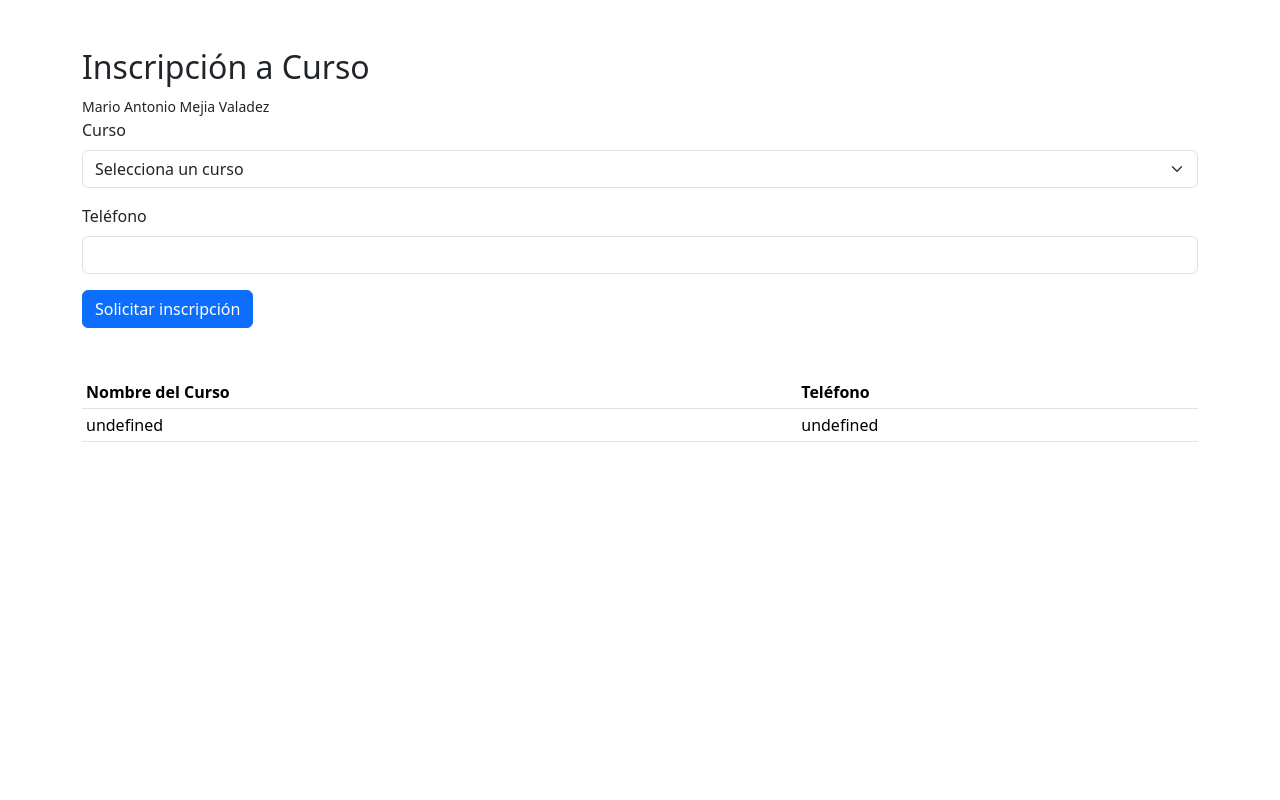
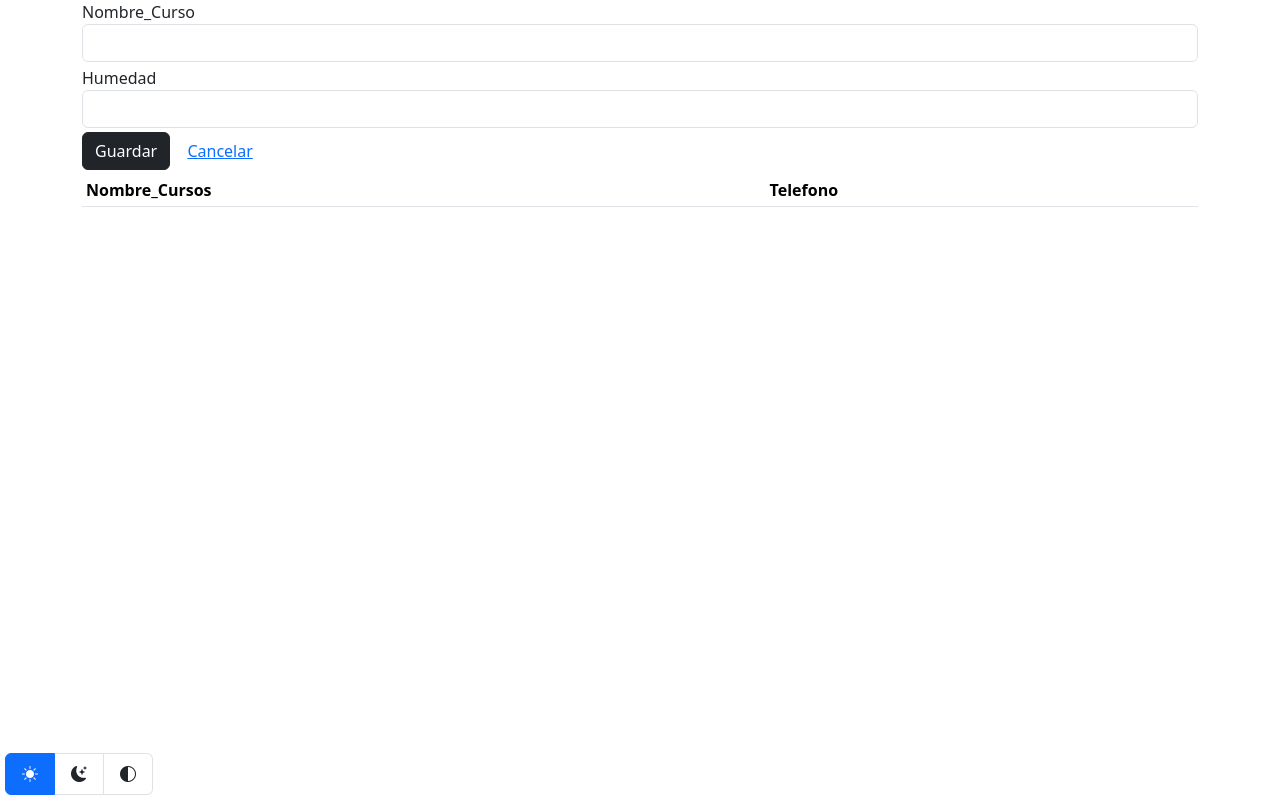
Before and after one commit to Saul941/Flask7B, a Flask app: page / in a window 1280 px wide. Run offline with Flask 3, Linux system fonts and the light colour scheme; tables that the repository leaves empty or names only in its code hold one stand-in row (values such as "Sample post"); lists and menus that the app fills with data are empty; some libraries are stand-ins or nearby versions.

Commit message:
Update app.html

```diff
--- a/templates/app.html
+++ b/templates/app.html
@@ -3,98 +3,171 @@
 <head>
     <meta charset="UTF-8">
     <meta name="viewport" content="width=device-width, initial-scale=1.0">
-    <title>Inscripción a Curso</title>
+
     <link href="https://cdn.jsdelivr.net/npm/bootstrap@5.3.3/dist/css/bootstrap.min.css" rel="stylesheet" integrity="sha384-QWTKZyjpPEjISv5WaRU9OFeRpok6YctnYmDr5pNlyT2bRjXh0JMhjY6hW+ALEwIH" crossorigin="anonymous">
+
     <script src="https://code.jquery.com/jquery-3.7.1.min.js" integrity="sha256-/JqT3SQfawRcv/BIHPThkBvs0OEvtFFmqPF/lYI/Cxo=" crossorigin="anonymous"></script>
-    <script src="https://cdnjs.cloudflare.com/ajax/libs/jquery-validate/1.19.5/jquery.validate.min.js"></script>
+
     <script src="https://js.pusher.com/8.2.0/pusher.min.js"></script>
+
+    <title>App</title>
 </head>
 <body>
-    <div class="container mt-5">
-        <h2>Inscripción a Curso</h2>
-        <small>Mario Antonio Mejia Valadez</small>
-        <form action="/registrar" method="GET" id="formInscripcion">
-            <div class="mb-3">
-                <label for="curso" class="form-label">Curso</label>
-                <select class="form-select" id="curso" name="curso" required>
-                    <option value="">Selecciona un curso</option>
-                    <option value="DSW">Desarrollo Software</option>
-                    <option value="MAI">Mantenimiento Industrial</option>
-                    <option value="MEC">Mecatronica</option>
-                </select>
+    <div class="container">
+      <form id="frmCursos" method="post">
+          <input type="hidden" id="id" name="id">
+
+          <div class="mb-1">
+              <label for="Cursos">Nombre_Curso</label>
+              <input type="text" id="Nombre_Curso" name="Nombre_Curso" class="form-control">
           </div>
-            <div class="mb-3">
-                <label for="telefono" class="form-label">Teléfono</label>
-                <input type="text" class="form-control" id="telefono" name="telefono" required minlength="10" maxlength="10" pattern="\d{10}">
+          <div class="mb-1">
+              <label for="Telefono">Humedad</label>
+              <input type="number" id="Telefono" name="Telefono" class="form-control">
           </div>
-            <button type="submit" class="btn btn-primary">Solicitar inscripción</button>
+          <div class="mb-1">
+              <button id="guardar" name="guardar" class="btn btn-dark">Guardar</button>
+              <button type="reset" id="cancelar" name="cancelar" class="btn btn-link">Cancelar</button>
+          </div>
       </form>
-    </div>
-
-    <div class="container mt-5">
       <table class="table table-sm">
         <thead>
           <tr>
-                    <th>Nombre del Curso</th>
-                    <th>Teléfono</th>
+            <th>Nombre_Cursos</th>
+            <th>Telefono</th>
+            <th></th>
           </tr>
         </thead>
-            <tbody id="tbodyInscripcionCurso"></tbody>
+        <tbody id="tbodyCursos"></tbody>
       </table>
     </div>
 
     <script src="https://cdn.jsdelivr.net/npm/bootstrap@5.3.3/dist/js/bootstrap.bundle.min.js" integrity="sha384-YvpcrYf0tY3lHB60NNkmXc5s9fDVZLESaAA55NDzOxhy9GkcIdslK1eN7N6jIeHz" crossorigin="anonymous"></script>
 
+    <link rel="stylesheet" href="https://cdn.jsdelivr.net/npm/bootstrap-icons@1.11.3/font/bootstrap-icons.min.css">
+    <div class="app-float-button bg-body" style="z-index: 3; position: fixed; bottom: 5px; left: 5px; cursor: pointer;">
+        <ul class="list-group list-group-horizontal">
+            <li class="list-group-item" data-bs-theme-value="light">
+                <i class="bi bi-sun-fill"></i>
+            </li>
+            <li class="list-group-item" data-bs-theme-value="dark">
+                <i class="bi bi-moon-stars-fill"></i>
+            </li>
+            <li class="list-group-item" data-bs-theme-value="auto">
+                <i class="bi bi-circle-half"></i>
+            </li>
+        </ul>
+    </div>
     <script>
-        window.addEventListener("load", function (event) {
-            $("#formInscripcion").validate({
-                rules: {
-                    curso: {
-                        required: true
-                    },
-                    telefono: {
-                        required: true,
-                        digits: true,
-                        minlength: 10,
-                        maxlength: 10
+        /*!
+        * Color mode toggler for Bootstrap's docs (https://getbootstrap.com/)
+        * Copyright 2011-2022 The Bootstrap Authors
+        * Licensed under the Creative Commons Attribution 3.0 Unported License.
+        */
+
+        /** Reescrito */
+
+        var bootstrapTheme = localStorage.getItem("theme")
+
+        function getPreferredTheme() {
+            if (bootstrapTheme) {
+                return bootstrapTheme
             }
-                },
-                messages: {
-                    curso: {
-                        required: "Por favor, selecciona un curso."
-                    },
-                    telefono: {
-                        required: "Por favor, ingresa tu número de teléfono.",
-                        digits: "Solo se permiten números.",
-                        minlength: "El número debe tener 10 dígitos.",
-                        maxlength: "El número debe tener 10 dígitos."
-                    },
+
+            return window.matchMedia("(prefers-color-scheme: dark)").matches ? "dark" : "light"
         }
-            });
-        });
+
+        function setTheme(theme) {
+            if (theme === "auto" && window.matchMedia("(prefers-color-scheme: dark)").matches) {
+                document.documentElement.setAttribute("data-bs-theme", "dark")
+            }
+            else {
+                document.documentElement.setAttribute("data-bs-theme", ((theme == "auto") ? "light" : theme))
+            }
+        }
+
+        function showActiveTheme(theme) {
+            $("[data-bs-theme-value]").removeClass("bg-primary text-white active")
+            $(`[data-bs-theme-value="${theme}"]`).addClass("bg-primary text-white active")
+        }
+
+        $(document).on("click", '[data-bs-theme-value]', function (event) {
+            const theme = this.getAttribute("data-bs-theme-value")
+            localStorage.setItem("theme", theme)
+            setTheme(theme)
+            showActiveTheme(theme)
+        })
+
+        window.matchMedia("(prefers-color-scheme: dark)").addEventListener("change", function (event) {
+            if (bootstrapTheme !== "light"
+            || bootstrapTheme !== "dark") {
+                setTheme(getPreferredTheme())
+            }
+        })
+
+        document.addEventListener("DOMContentLoaded", function (event) {
+            setTheme(bootstrapTheme)
+            showActiveTheme(getPreferredTheme())
+        })
     </script>
 
     <script>
         window.addEventListener("load", function (event) {
-            // Realizamos un SELECT a la BD con FLASK y lo imprimimos en el TBODY
             function buscar() {
                 $.get("/buscar", function (respuesta) {
-                    // Imprimimos la respuesta de FLASK con SELECT para saber cómo acceder a cada valor y colocarlos en el TBODY
-                    console.log(respuesta)
+                    $("#tbodyCursos").html("")
 
-                    $("#tbodyInscripcionCurso").html("")
-
-                    for (var x in respuesta) {
-                        var inscripcionCurso = respuesta[x]
-                        $("#tbodyInscripcionCurso").append(`<tr>
-                            <td>${inscripcionCurso[1]}</td>
-                            <td>${inscripcionCurso[2]}</td>
+                        $("#tbodyCursos").append(`<tr>
+                            <td>${Cursos["Nombre_Cursos"]}</td>
+                            <td>${Cursos["Telefono"]}</td>
+                            <td>
+                                <button class="btn btn-primary btn-editar" data-id="${temperaturaHumedad["Id_Log"]}">Editar</button>
+                                <button class="btn btn-danger btn-eliminar" data-id="${temperaturaHumedad["Id_Log"]}">Eliminar</button>
+                            </td>
                         </tr>`)
                     }
                 })
             }
 
             buscar()
+
+            $(document).on("click", ".btn-editar", function (event) {
+                var id = $(this).attr("data-id")
+
+                $.get("/editar", {id: id}, function (respuesta) {
+                    console.log(respuesta)
+                    var Cursos = respuesta[0]
+
+                    $("#id")
+                    .val(Cursos["Id_Cursos"])
+                    .trigger("focus")
+
+                    $("#Nombre_Curso").val(Cursos["Nombre_Curso"])
+                    $("#Telefono").val(Cursos["Telefono"])
+                })
+            })
+
+            $(document).on("click", ".btn-eliminar", function (event) {
+                if (!confirm("¿Quieres eliminar este registro?")) {
+                    return
+                }
+
+                var id = $(this).attr("data-id")
+
+                $.post("/eliminar", {id: id})
+            })
+
+            $("#frmTemperaturaHumedad")
+            .submit(function (event)  {
+                event.preventDefault()
+
+                $.post("/guardar", $(this).serialize(), function (respuesta) {
+                    $("#frmTemperaturaHumedad").get(0).reset()
+                })
+            })
+            .on("reset", function (event) {
+                $("#id").val("")
+            })
 
             Pusher.logToConsole = true
 
@@ -106,21 +179,21 @@
             var channel = pusher.subscribe("canalRegistrosInscripcionCursos");
 
             // Evento --> El código que se accionará con la información enviada o el uso del canal
-            channel.bind("registroInscripcionCursos", function (inscripcionCurso) {
+            channel.bind("registroInscripcionCursos", function (Cursos) {
                 // 1. Notificar el evento
-                alert("Ocurrió el evento")
+                // alert("Ocurrió el evento")
 
                 // 2. Recibir información enviada en el evento
-                console.log(inscripcionCurso)
+                // console.log(Cursos)
 
                 // 3. Trabajar información enviada por el evento
-
-                $("#tbodyinscripcionCurso").prepend(`<tr>
-                    <td>${inscripcionCurso.curso}</td>
-                    <td>${inscripcionCurso.telefono}</td>
+                /**
+                $("#tbodyCursos").prepend(`<tr>
+                    <td>${Cursos.Nombre_Curso}</td>
+                    <td>${Cursos.Telefono}</td>
                     <td></td>
                 </tr>`)
-
+                */
 
                 // 4. Mandar a llamar otro código luego del evento
                 buscar()
```
Lines whose indentation alone changed are shown as unchanged.
